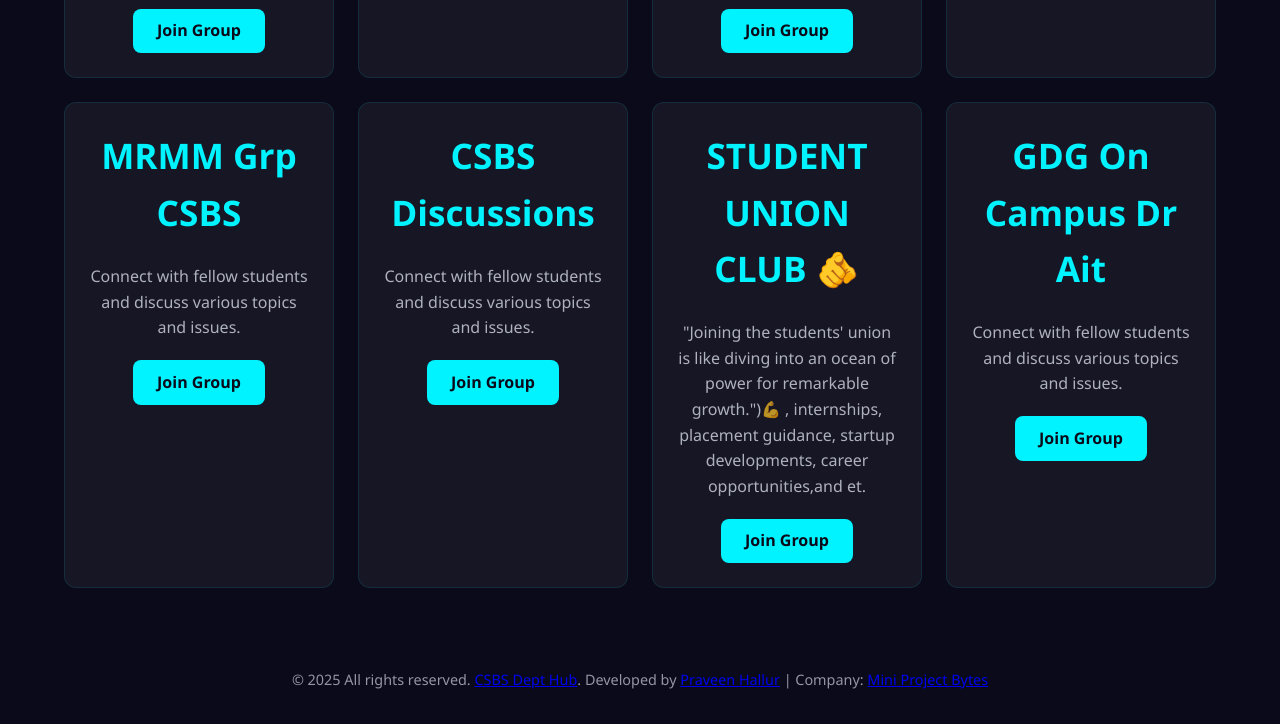
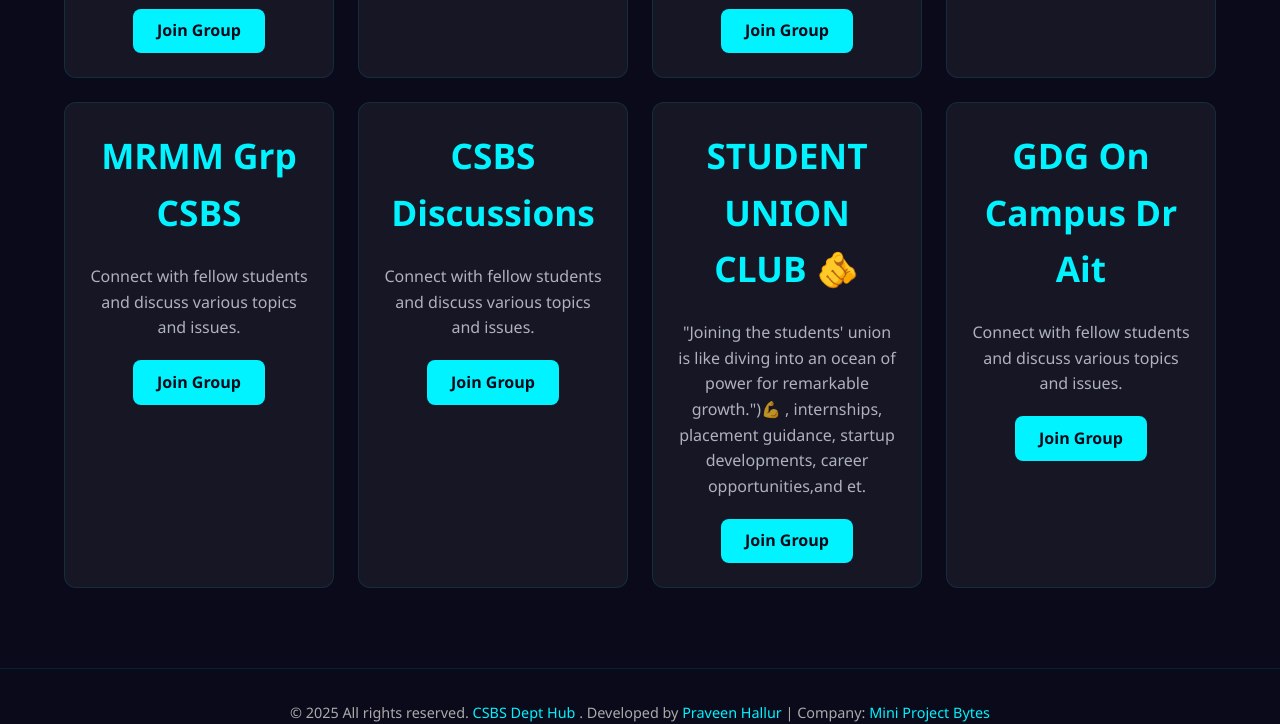
Before and after one commit to PraveenHallur123/csbsdepthub, a plain HTML site: page wa group.html in a window 1280 px wide. Shown: the part 582-1306 px from the top of the page. Drawn offline with Linux system fonts and the light colour scheme.

Commit message:
Update wa group.html

```diff
--- a/wa group.html
+++ b/wa group.html
@@ -146,14 +146,6 @@
             box-shadow: 0 4px 12px rgba(0, 243, 255, 0.3);
         }
 
-        /* Footer */
-        .footer {
-            text-align: center;
-            padding: 1rem;
-            margin-top: 2rem;
-            font-size: 0.9rem;
-            color: rgba(240, 244, 255, 0.6);
-        }
 
         @media (max-width: 768px) {
             .group-container {
@@ -295,10 +287,21 @@
     </div>
 </main>
 
-<!-- Footer -->
-<div class="footer">
-    <p>&copy; 2025 All rights reserved. <a href="index.html">CSBS Dept Hub</a>. Developed by <a href="https://praveen-hallur.netlify.app/">Praveen Hallur</a> | Company: <a href="https://miniprojectbytes.blogspot.com/">Mini Project Bytes</a></p>
-</div>
+<div class="footer-bottom" style="text-align:center; margin-top:3rem; padding-top:2rem; font-size:0.9rem; color:#aaa; border-top:1px solid rgba(0, 243, 255, 0.1);">
+    <p style="margin: 0;">
+      &copy; 2025 All rights reserved.
+      <a href="index.html" style="color:#00f3ff; text-decoration:none; position:relative;">
+        CSBS Dept Hub
+      </a>. Developed by
+      <a href="https://praveen-hallur.netlify.app/" style="color:#00f3ff; text-decoration:none; position:relative;">
+        Praveen Hallur
+      </a> | Company:
+      <a href="https://miniprojectbytes.blogspot.com/" style="color:#00f3ff; text-decoration:none; position:relative;">
+        Mini Project Bytes
+      </a>
+    </p>
+  </div>
+
 
 <script>
     function toggleMenu() {
```
